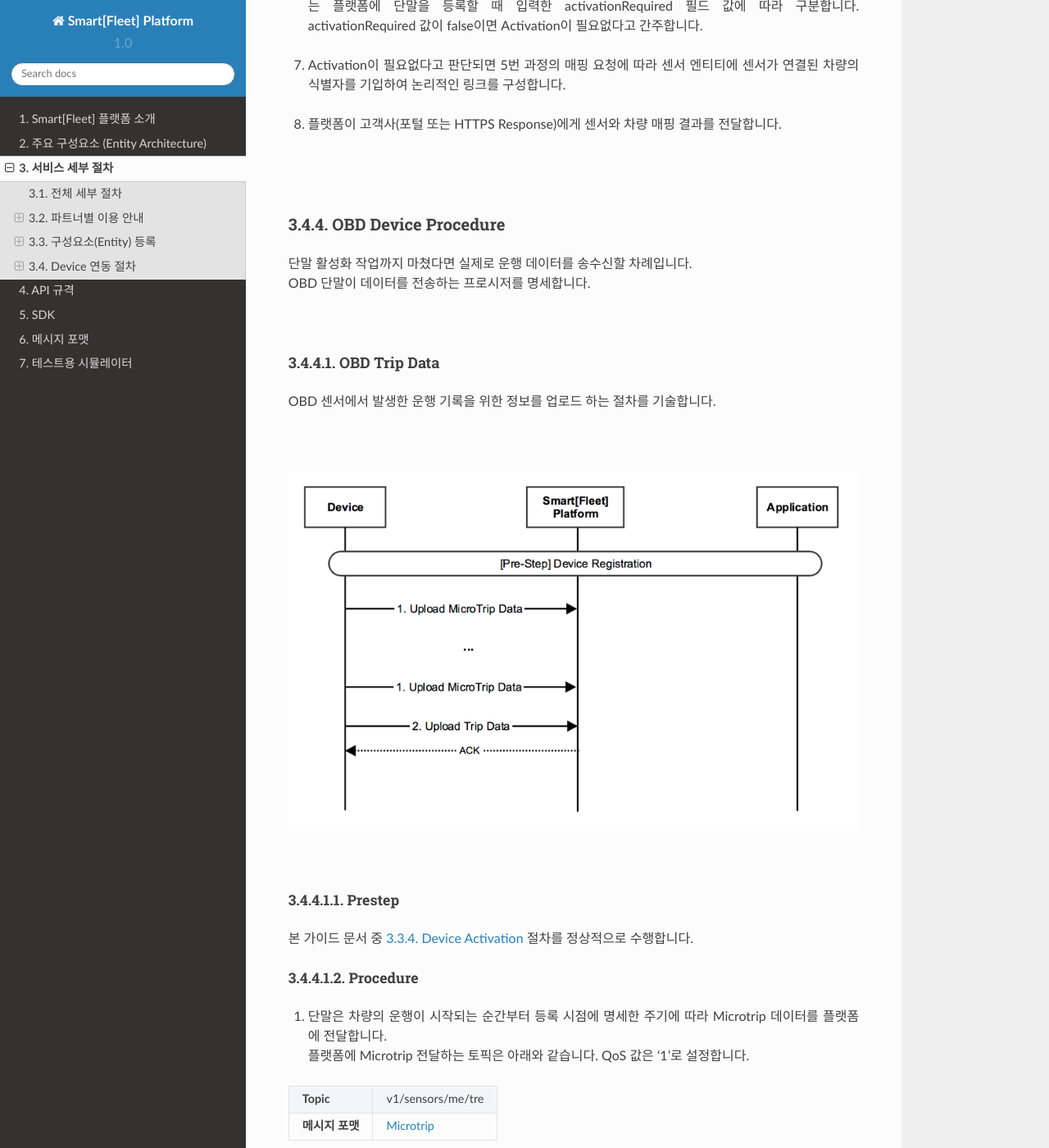
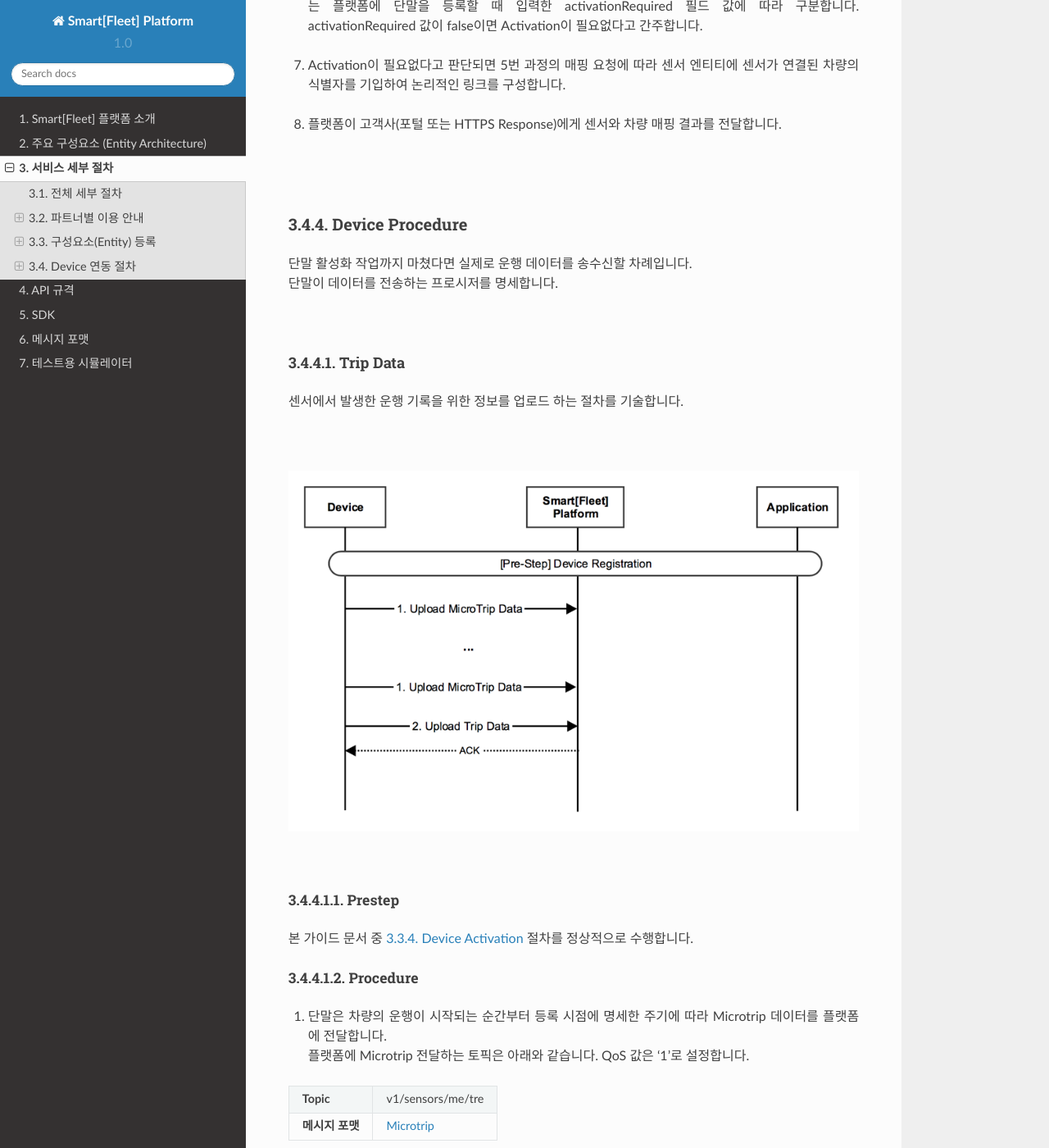
Before and after one commit to skt-smartfleet/web_document, a Sphinx documentation site: the page built from source/procedure.rst, in a window 1280 px wide and 1400 px high, scrolled down 47251 px. Shown: the whole window at 82% size. Built offline with Sphinx 7.4.7 and the Read the Docs theme 2.0.0, drawn with Linux system fonts in a browser that asks for light colours; some of the changed text lies outside the part shown.

Commit message:
modify device procedure description

```diff
--- a/source/procedure.rst
+++ b/source/procedure.rst
@@ -2220,23 +2220,23 @@ Procedure
 |br|
 |br|
 
-OBD Device Procedure
+Device Procedure
 ~~~~~~~~~~~~~~~~~~~~
 
 .. rst-class:: text-align-justify
 
 단말 활성화 작업까지 마쳤다면 실제로 운행 데이터를 송수신할 차례입니다.
 |br|
-OBD 단말이 데이터를 전송하는 프로시저를 명세합니다.
-
-|br|
-
-OBD Trip Data
+단말이 데이터를 전송하는 프로시저를 명세합니다.
+
+|br|
+
+Trip Data
 ^^^^^^^^^^^^^
 
 .. rst-class:: text-align-justify
 
-OBD 센서에서 발생한 운행 기록을 위한 정보를 업로드 하는 절차를 기술합니다.
+센서에서 발생한 운행 기록을 위한 정보를 업로드 하는 절차를 기술합니다.
 
 |br|
 
@@ -2283,12 +2283,12 @@ Procedure
 |br|
 |br|
 
-OBD Event Data
+Event Data
 ^^^^^^^^^^^^^^
 
 .. rst-class:: text-align-justify
 
-OBD 센서에서 발생한 운행 이벤트 정보를 업로드 하는 절차를 기술합니다.
+센서에서 발생한 운행 이벤트 정보를 업로드 하는 절차를 기술합니다.
 
 |br|
 
```
